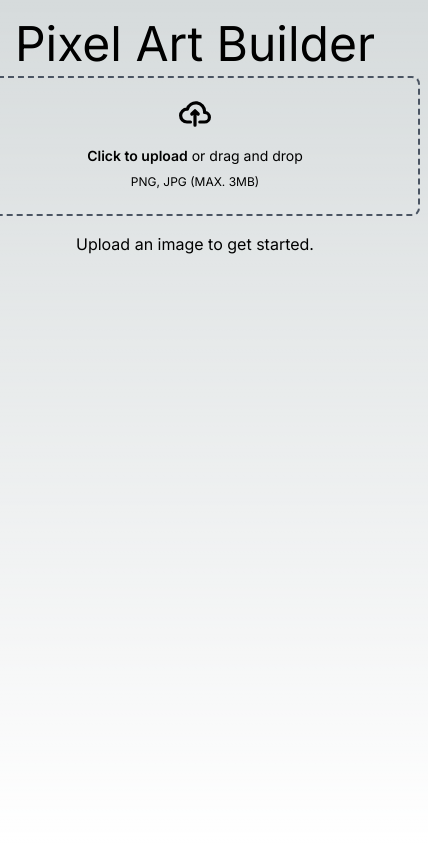
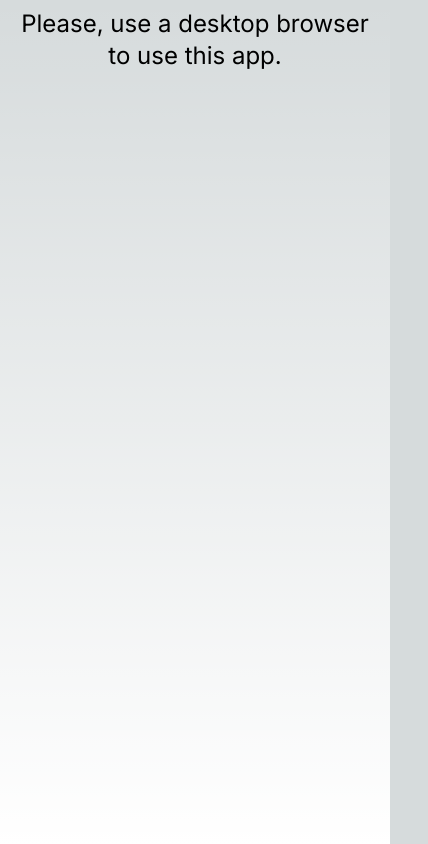
Before and after one commit to agencyenterprise/pixelartbuilder, a Next.js app: page / in a window 390 px wide. Shown: the whole page, 428 px wide, since content can reach past the window. Built offline with nearby package versions, Linux system fonts and the light colour scheme.

Commit message:
feat: hide app on mobile

```diff
--- /dev/null
+++ b/src/app/components/MobileWarning.js
@@ -0,0 +1,7 @@
+export function MobileWarning() {
+  return (
+    <div className="block md:hidden p-2">
+      <h1 className="text-2xl text-center">Please, use a desktop browser to use this app.</h1>
+    </div>
+  )
+}
--- a/src/app/page.js
+++ b/src/app/page.js
@@ -8,6 +8,7 @@ import { prominent } from 'color.js'
 
 import { UploadImage } from "./components/UploadImage";
 import { Controls } from "./components/Controls";
+import { MobileWarning } from "./components/MobileWarning";
 
 export default function Home() {
   const [image, setImage] = useState(null);
@@ -92,7 +93,7 @@ export default function Home() {
 
   return (
     <main className="flex min-h-screen flex-col items-center">
-      <div className="flex h-fit mt-5">
+      <div className="hidden md:flex flex-wrap h-fit mt-5 gap-5">
         <div>
           <h1 className="text-5xl text-center ">Pixel Art Builder</h1>
           <UploadImage onDropFiles={handleDragAndDropFiles} onFileChange={handleFileChange} />
@@ -107,7 +108,7 @@ export default function Home() {
           setColorSelected={setColorSelected}
         />}
       </div>
-      <div className="mt-2">
+      <div className="hidden md:block mt-2 overflow-hidden">
         {!image && "Upload an image to get started."}
         {image && (
           <div className={twMerge("flex w-full items-center", !image && "hidden", imageOverlap && 'relative')}>
@@ -131,6 +132,7 @@ export default function Home() {
           </div>
         )}
       </div>
+      <MobileWarning />
     </main>
   );
 }
```
Also changed, not shown: 2 other files (tests, documents, lock files or other folders).
